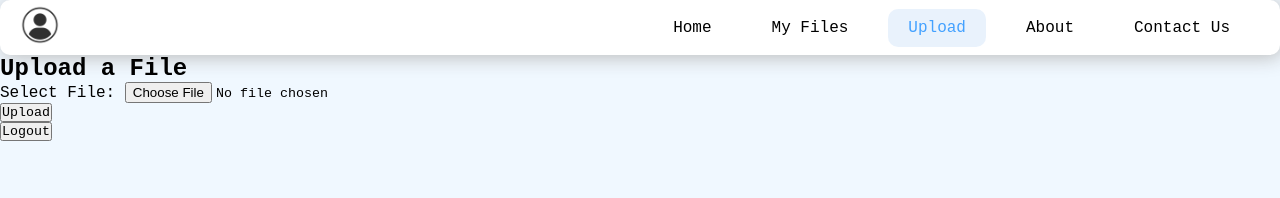
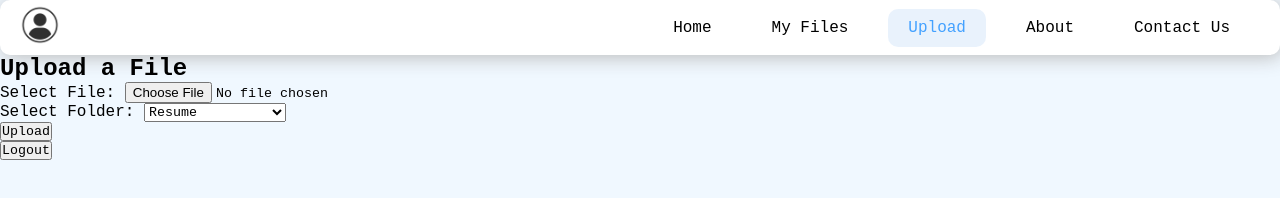
Before and after one commit to DhruvBhalodia/Personal-DigiLocker, a website: page Dashboard.html in a window 1280 px wide. Both pictures are taken after a click on the element "Upload". Drawn offline with Linux system fonts and the light colour scheme.

Commit message:
folder choose added

```diff
--- a/Dashboard.html
+++ b/Dashboard.html
@@ -43,6 +43,17 @@
                     <input type="file" id="file" name="file" accept="*">
                 </div>
                 <div class="form-group">
+                    <label for="folder">Select Folder:</label>
+                    <select id="folder" name="folder">
+                        <option value="Resume">Resume</option>
+                        <option value="Result">Result</option>
+                        <option value="Assignment">Assignment</option>
+                        <option value="Documents">Documents</option>
+                        <option value="Question Papers">Question Papers</option>
+                        <option value="Other">Other</option>
+                    </select>
+                </div>
+                <div class="form-group">
                     <button type="submit">Upload</button>
                 </div>
             </form>
--- a/app.js
+++ b/app.js
@@ -79,7 +79,9 @@
 app.post('/upload', upload.single('file'), async (req, res) => {
     try {
         const filePath = req.file.path;
-        console.log(filePath);
+        const folder = req.body.folder; // Get the selected folder from the request body
+        console.log("File Path:", filePath);
+        console.log("Folder:", folder);
         await saveFilePathToDB(filePath);
         res.send('File uploaded and saved successfully.');
     } catch (err) {
```
Also changed, not shown: package.json (added, +10 -0 lines), 2 other files.
